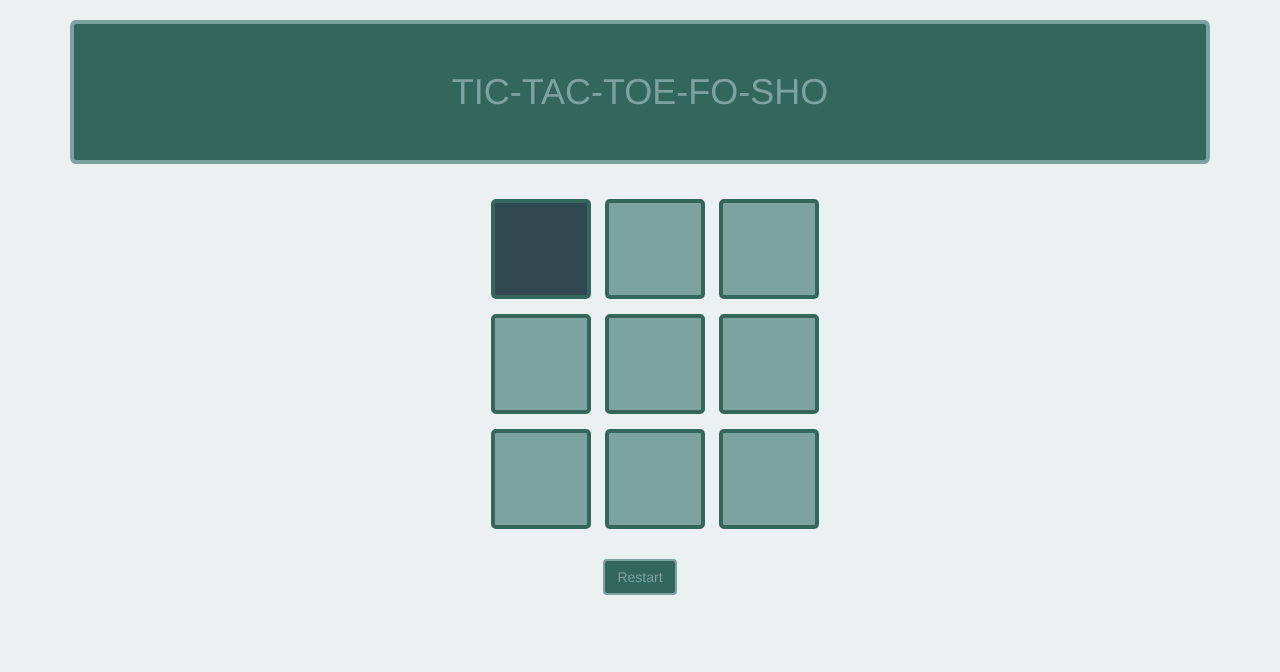
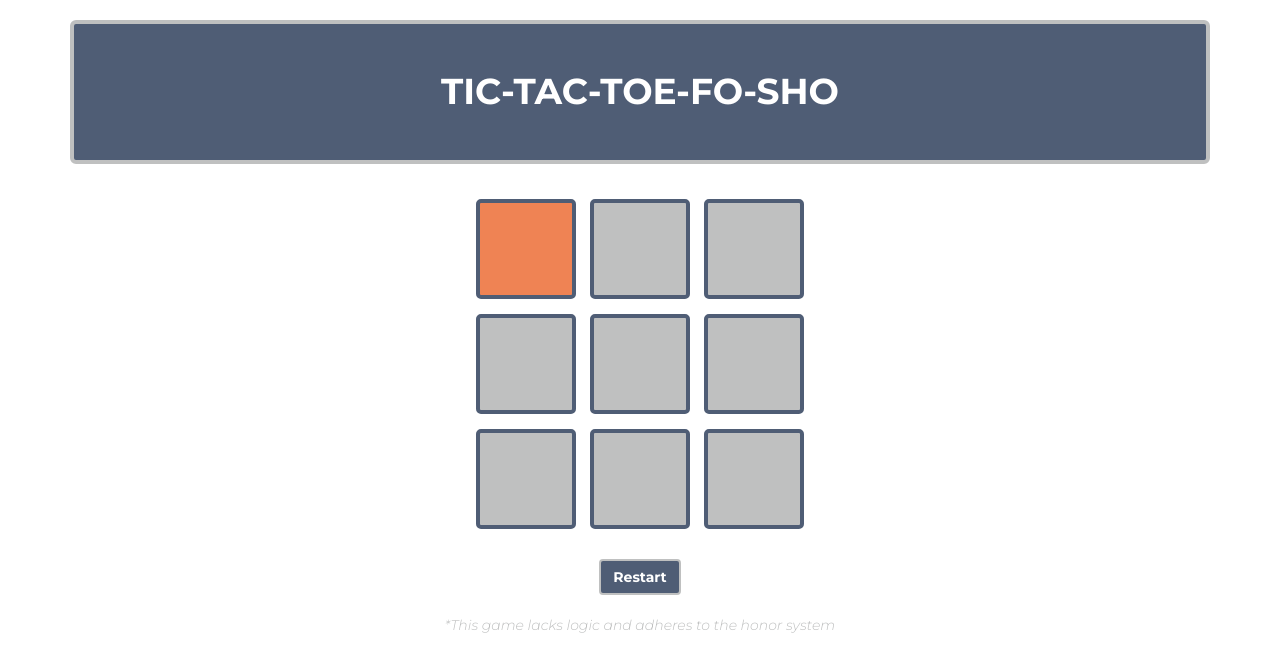
Before and after one commit to joshrhughes/tic-tac-toe, a plain HTML site: page index.html in a window 1280 px wide. Both pictures are taken after a click on the element 541 px from the left and 248 px from the top of the page. Drawn offline with nearby package versions, Linux system fonts and the light colour scheme.

Commit message:
stuggeled with game logic, but we're live

```diff
--- a/css/style.css
+++ b/css/style.css
@@ -3,14 +3,27 @@
  #34675c - base1
  #7da3a1 - base2*/
 
+ /*#2d3142 -1
+ #4f5d75 -2
+ bfc0c0 -3
+ ffffff-4
+ ef8354 -5*/
+
 
 body{
 	text-align: center;
-	background: rgba(125, 163, 161, 0.15);
+	background: #ffffff;
+	font-family: 'Montserrat', sans-serif;
+}
+
+#board{
+	margin: auto;
+    width: 50%;
+
 }
 .cellStyle {
-	background: #7da3a1;
-	border: 4px solid #34675c;
+	background: #bfc0c0;
+	border: 4px solid #4f5d75;
 	height: 100px;
 	width: 100px;
 	margin: 5px;
@@ -19,33 +32,34 @@ body{
 }
 
 #row {
-	/*background: black;
-	height: 50px;
-	width: 50px;
-	margin: 5px;*/
 	display: block;
 }
 
 .jumbotron{
-	background-color: #34675c;
-	color: #7da3a1;
-	border: 4px solid #7da3a1 ;
+	background-color: #4f5d75;
+	color: #ffffff;
+	border: 4px solid #bfc0c0 ;
 }
 
 #restart{
-	background: #34675c;
-	color:#7da3a1;
-	border: 2px solid #7da3a1 ;
+	background: #4f5d75;
+	color:#ffffff;
+	border: 2px solid #bfc0c0;
+	margin: 20px auto;
 }
 
+p{
+	font-weight: 300;
+	color: #bfc0c0;
+}
 
 /*Changed Cells*/
-.xcell{
-	background: #86AC41;
-	color:#324851;
+.ocell{
+	background: #ef8354;
+	color:#2d3142;
 
 }
-.ocell{
-	background: #324851;
-	color:#86AC41;
+.xcell{
+	background: #2d3142;
+	color:#ef8354;
 }
--- a/index.html
+++ b/index.html
@@ -5,9 +5,12 @@
 	<title>TIC-TAC-TOE-FO-SHO</title>
 
 	<link rel="stylesheet" href="https://maxcdn.bootstrapcdn.com/bootstrap/3.3.7/css/bootstrap.min.css">
+    <link href="https://fonts.googleapis.com/css?family=Montserrat:300i,700" rel="stylesheet">
     <link rel="stylesheet" type="text/css" href="./css/style.css">
 	<script src="https://code.jquery.com/jquery-3.2.1.js" integrity="sha256-DZAnKJ/6XZ9si04Hgrsxu/8s717jcIzLy3oi35EouyE=" crossorigin="anonymous"></script>
+    <script src="https://cdn.rawgit.com/nnattawat/flip/master/dist/jquery.flip.min.js"></script>
 	<script type="text/javascript" rel="js" src="./js/file.js"></script>
+
 
 </head>
 <body class="container">
@@ -33,8 +36,13 @@
             <div id="9" class="col3 cell cellStyle"></div>
         </div>
     </div>
-	<br>
+
     <button id="restart" class="btn btn-danger">Restart</button>
+
+    <br>
+
+    <p><i>*This game lacks logic and adheres to the honor system</i></p>
+
 
 </body>
 </html>
--- a/js/file.js
+++ b/js/file.js
@@ -9,16 +9,10 @@
 
 $().ready(function(){
 	console.log("ready!");
-
-
-
 	//selet cell divs
 	//probably need a for loop to alternate between x and o and can limit that to 9 clicks.
 	//For loop is not the answer
 	//when x clicks could toggel new class that has differnt colors
-
-	// for (var i = 0; i < 9; i++) {
-		// turns[i];
 	var turnNum = 0;
 	console.log(turnNum);
 	$( ".cell" ).click(function() {
@@ -33,33 +27,17 @@ $().ready(function(){
 				return;
 			}
 			if(turnNum % 2 ===0){
-
-			  		// $( this ).removeClass( "cell" ).addClass("newCell");
 			  		$( this ).toggleClass( "xcell" );
-			  		// // $(this).html( "<h2>X</h2>");
-			  		// $( this ).attr( "class", "newCell" );
-			  		// $( this ).removeClass( "cell" );
-			  		// $( this ).removeClass( "cell" ).addClass("newCell");
-			  		console.log(this);
+			  		//console.log(this);
 			  		$(this).off("click");
-
+			}
+			else{
+				  	$( this ).toggleClass( "ocell" );
+				  	//console.log(this);
+				  	$(this).off("click");
 
 			}
-			else{
-
-				  	// $( this ).removeClass( "cell" ).addClass("newCell");
-				  	$( this ).toggleClass( "ocell" );
-				  	// $(this).html( "<h2>O</h2>");
-				  	// $( this ).addClass( "newCell" );
-				  	// $( this ).removeClass( "cell" ).addClass("newCell");
-				  	console.log(this);
-				  	$(this).off("click");
-			}
-
 	});
-	// console.log('we have left the building');
-
-
 	//Restart
 	$("#restart").click(function(){
 		window.location.reload();
```
